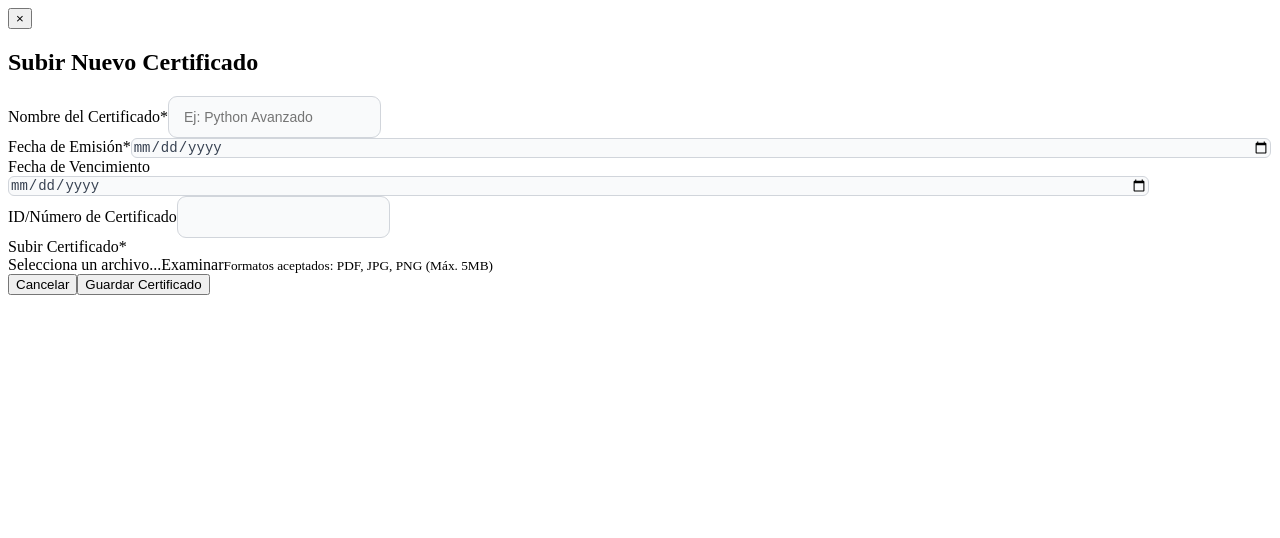
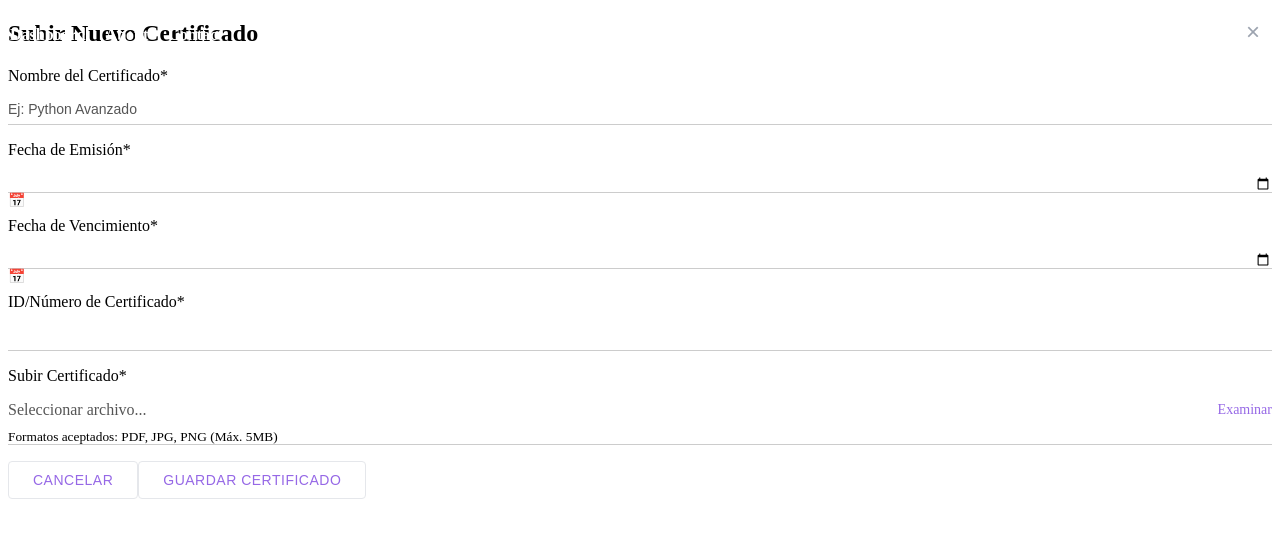
Before and after one commit to ferp03/Vantage360, an Angular app in the folder Frontend/: page /register-certificate in a window 1280 px wide. Shown: the top 538 px of the page. Built offline with nearby package versions, Linux system fonts and the light colour scheme; sample sign-in values are in the browser's storage.

Commit message:
Frontend Certificados

```diff
--- a/Frontend/src/app/Components/certificaciones/certificaciones.component.css
+++ b/Frontend/src/app/Components/certificaciones/certificaciones.component.css
@@ -79,17 +79,17 @@
   }
 
   .btn-view {
-    background: #6200fff8;
+    background: #9668e6;
     color: white;
   }
 
   .btn-download {
-    background: #6200fff8;
+    background: #9668e6;
     color: white;
   }
 
   .btn-add-certificate {
-    background: #6200fff8;
+    background: #9668e6;
     color: white;
     padding: 12px 20px;
     font-size: 16px;
--- a/Frontend/src/app/Components/certificaciones/certificaciones.component.ts
+++ b/Frontend/src/app/Components/certificaciones/certificaciones.component.ts
@@ -35,7 +35,6 @@ export class CertificacionesComponent {
     const payload = new FormData();
 
     payload.append('nombre_curso', formData.name);
-    payload.append('institucion', formData.institution);
     payload.append('fecha_emision', formData.issueDate);
     payload.append('archivo', formData.file);
 
--- a/Frontend/src/app/Components/subir-certificado/subir-certificado.component.css
+++ b/Frontend/src/app/Components/subir-certificado/subir-certificado.component.css
@@ -1,126 +1,7 @@
-.modal-overlay {
-    position: fixed;
-    top: 0;
-    left: 0;
-    right: 0;
-    bottom: 0;
-    background-color: rgba(0, 0, 0, 0.5);
-    display: flex;
-    justify-content: center;
-    align-items: center;
-    z-index: 1000;
-    background-color: #0e0d0d;
-  }
-
-  .modal-content {
-    font-family: 'Segoe UI', sans-serif;
-    background: #1f1f1f;
-    padding: 2rem;
-    border-radius: 8px;
-    width: 90%;
-    max-width: 600px;
-    position: relative;
-    color: white;
-  }
-
-  .close-button {
-    position: absolute;
-    top: 1rem;
-    right: 1rem;
-    background: none;
-    border: none;
-    font-size: 1.5rem;
-    cursor: pointer;
-    color: white;
-  }
-
-  .form-group {
-    margin-bottom: 1rem;
-  }
-
-  .form-row {
-    display: flex;
-    gap: 1rem;
-  }
-
-  .form-row .form-group {
-    flex: 1;
-  }
-
-  .form-actions {
-    display: flex;
-    justify-content: flex-end;
-    gap: 1rem;
-    margin-top: 1.5rem;
-  }
-
-  input[type="text"] {
-    padding: 12px 15px;
-    border: 1px solid #d1d5db; /* Gris más suave */
-    border-radius: 9px; /* Bordes un poco más redondeados */
-    font-size: 14px;
-    transition: all 0.3s ease;
-    background-color: #f9fafb; /* Fondo ligeramente gris */
-  }
-
-  input[type="date"] {
-  width: 90%;
-  border: 1px solid #d1d5db;
-  border-radius: 6px;
-  font-size: 14px;
-  color: #374151;
-  background-color: #f9fafb;
-  appearance: none; /* Elimina el estilo por defecto del navegador */
-  }
-
-  input[type="date"]::placeholder {
-    color: #1f1f1f;
-  }
-
-  .btn {
-    padding: 5px 10px;
-    border-radius: 6px;
-    font-weight: 500;
-    font-size: 12px;
-    cursor: pointer;
-    transition: all 0.2s ease;
-    border: none;
-    text-transform: uppercase;
-    letter-spacing: 0.5px;
-  }
-
-  .btn-cancel {
-    background-color: #6200ff57;
-    color: white;
-  }
-
-  .btn-cancel:hover {
-    background-color: #6200fff8;
-  }
-
-  .btn-submit {
-    background-color: #6200ff57;
-    color: white;
-    box-shadow: 0 2px 4px rgba(37, 99, 235, 0.2);
-  }
-
-  .btn-submit:hover {
-    background-color: #6200fff8;
-    transform: translateY(-1px);
-    box-shadow: 0 4px 6px rgba(37, 99, 235, 0.3);
-  }
-
-  .btn-submit:disabled {
-    background-color: #6200ff57;
-    color: rgb(184, 184, 184);
-    cursor: not-allowed;
-    transform: none;
-    box-shadow: none;
-  }
-
+/* Estilo base para los campos de línea */
 .input-line {
   position: relative;
-    padding-top: 1.5px;
+  margin: 8px 0 16px 0;
 }
 
 .input-line:after {
@@ -130,13 +11,13 @@
   right: 0;
   bottom: 0;
   height: 1px;
-    background-color: #d1d5db;
+  background-color: #ccc;
   transition: all 0.3s ease;
 }
 
 .input-line input {
-    width: 50%;
-    padding: 6px 0;
+  width: 100%;
+  padding: 8px 0;
   border: none;
   background: transparent;
   font-size: 14px;
@@ -144,93 +25,199 @@
   outline: none;
 }
 
+/* Efecto cuando el campo está enfocado */
 .input-line input:focus + .input-line:after {
   height: 2px;
+  background-color: #9668e6;
 }
 
-  .input-line.error:after {
-    background-color: #a71515;
+/* Estilo para campos inválidos */
+.input-line.invalid:after {
+  background-color: #e74c3c;
 }
 
-  /* Estilo base para campos de fecha */
-.input-line.date-field {
-  position: relative;
+/* Placeholder más discreto */
+.input-line input::placeholder {
+  color: #555;
+  font-weight: 300;
 }
 
-.date-icon {
-  position: absolute;
-  right: 0;
-  bottom: 8px;
-  pointer-events: none;
-  color: #6b7280;
+/* Animación para las etiquetas */
+.form-group label {
+  display: block;
+  color: #555;
   font-size: 14px;
+  margin-bottom: 4px;
+  transition: all 0.3s ease;
 }
 
+/* Estilo para campos de fecha (también en línea) */
 .input-line input[type="date"] {
-  width: 100%;
-  padding: 8px 0;
-  border: none;
-  background: transparent;
-  color: white;
   appearance: none;
   -webkit-appearance: none;
 }
 
-.input-line input[type="date"]::-webkit-calendar-picker-indicator {
-  display: none;
+/* Icono para campos de fecha */
+.input-line.date-field:after {
+  content: '📅';
+  position: absolute;
+  right: 0;
+  bottom: 8px;
+  font-size: 14px;
+  pointer-events: none;
 }
 
-/* Estilo para campo de archivo minimalista */
-.input-line.file-upload {
+/* Estilo línea para subida de archivos */
+.file-upload-line {
   position: relative;
-  padding-bottom: 8px;
+  margin: 8px 0 16px 0;
 }
 
-.file-upload:after {
+.file-upload-line:after {
   content: '';
   position: absolute;
   left: 0;
   right: 0;
   bottom: 0;
   height: 1px;
-  background-color: #d1d5db;
+  background-color: #ccc;
   transition: all 0.3s ease;
 }
 
-.file-upload:hover:after {
-  background-color: #6200fff8;
-}
-
-.file-label {
+.file-line-label {
   display: flex;
   justify-content: space-between;
   align-items: center;
+  padding: 8px 0;
   cursor: pointer;
-  width: 100%;
 }
 
 .file-name {
-  color: white;
+  color: #555;
   white-space: nowrap;
   overflow: hidden;
   text-overflow: ellipsis;
-  padding-right: 10px;
+  max-width: 70%;
 }
 
-.file-browse {
-  background: #f3f4f6;
-  color: #2563eb;
-  padding: 6px 12px;
-  border-radius: 4px;
-  font-size: 12px;
-  transition: all 0.2s;
+.browse-text {
+  color: #9668e6;
+  font-size: 14px;
 }
 
-.file-browse:hover {
-  background: #e0e7ff;
+.file-upload-line:hover:after {
+  background-color: #9668e6;
 }
 
-.file-name:empty:before {
-  content: 'Seleccionar archivo...';
+.file-upload-line.invalid:after{
+  background-color: #e74c3c;
+}
+
+.file-upload-line.invalid:hover:after {
+  background-color: #9668e6;
+}
+
+/* Cuando el campo tiene contenido */
+.input-line.has-content:after {
+  background-color: #9668e6;
+}
+/* Transición suave para todos los elementos */
+.form-group * {
+  transition: all 0.3s ease;
+}
+
+/* Contenedor de botones */
+.form-actions {
+  display: flex;
+  justify-content: flex-end;
+  gap: 12px;
+  margin-top: 24px;
+  padding-top: 16px;
+  border-top: 1px solid #eee;
+}
+
+/* Estilo base para todos los botones */
+.boton {
+  padding: 10px 24px;
+  border-radius: 4px;
+  font-size: 14px;
+  font-weight: 500;
+  cursor: pointer;
+  transition: all 0.3s ease;
+  text-transform: uppercase;
+  letter-spacing: 0.5px;
+  border: none;
+  outline: none;
+}
+
+/* Botón de Guardar (Estilo Primario) */
+.boton-enviar {
+  background-color: transparent;
+  color: #9668e6;
+  border: 1px solid #e5e7eb;
+}
+
+.boton-enviar:hover {
+  background-color: #9668e6;
+  color: white;
+  transform: translateY(-1px);
+}
+
+.boton-enviar:disabled {
+  background-color: #93c5fd;
+  cursor: not-allowed;
+  transform: none;
+  box-shadow: none;
+}
+
+/* Botón de Cancelar (Estilo Secundario) */
+.boton-cancelar {
+  background-color: transparent;
+  color: #9668e6;
+  border: 1px solid #e5e7eb;
+}
+
+.boton-cancelar:hover {
+  background-color: #9668e6;
+  border-color: #d1d5db;
+  color: white;
+}
+
+/* Botón de Cerrar (X) */
+.boton-cerrar {
+  position: absolute;
+  top: 16px;
+  right: 16px;
+  background: none;
+  border: none;
+  font-size: 24px;
   color: #9ca3af;
+  cursor: pointer;
+  padding: 4px;
+  line-height: 1;
+  transition: all 0.2s ease;
 }
+
+/* Efecto de carga para botón Guardar */
+.boton-guardar.procesando {
+  position: relative;
+  color: transparent;
+}
+
+.boton-guardar.procesando::after {
+  content: "";
+  position: absolute;
+  top: 50%;
+  left: 50%;
+  transform: translate(-50%, -50%);
+  width: 18px;
+  height: 18px;
+  border: 2px solid rgba(255, 255, 255, 0.3);
+  border-radius: 50%;
+  border-top-color: white;
+  animation: spin 1s linear infinite;
+}
+
+@keyframes spin {
+  to { transform: translate(-50%, -50%) rotate(360deg); }
+}
--- a/Frontend/src/app/Components/subir-certificado/subir-certificado.component.html
+++ b/Frontend/src/app/Components/subir-certificado/subir-certificado.component.html
@@ -5,44 +5,52 @@
     <h2 class="titulo-modal">Subir Nuevo Certificado</h2>
 
     <form [formGroup]="formularioCertificado" (ngSubmit)="onSubmit()" class="formulario-certificado">
-      <!-- Nombre del Certificado -->
       <div class="grupo-formulario">
         <label for="nombreCertificado">Nombre del Certificado*</label>
-        <input id="nombreCertificado" type="text" formControlName="name" placeholder="Ej: Python Avanzado">
         <div class="mensaje-error" *ngIf="erroresFormulario['name']">{{ erroresFormulario['name'] }}</div>
+        <div class="input-line" [class.invalid]="erroresFormulario['name']">
+          <input id="nombreCertificado" type="text" formControlName="name" placeholder="Ej: Python Avanzado">
+        </div>
       </div>
 
       <!-- Fechas -->
       <div class="fila-formulario">
         <div class="grupo-formulario">
           <label for="fechaEmision">Fecha de Emisión*</label>
-          <input id="fechaEmision" type="date" formControlName="issueDate">
           <div class="mensaje-error" *ngIf="erroresFormulario['issueDate']">{{ erroresFormulario['issueDate'] }}</div>
+          <div class="input-line date-field" [class.invalid]="erroresFormulario['issueDate']">
+            <input id="fechaEmision" type="date" formControlName="issueDate">
+          </div>
         </div>
 
         <div class="grupo-formulario">
-          <label for="fechaVencimiento">Fecha de Vencimiento</label>
-          <input id="fechaVencimiento" type="date" formControlName="expiryDate">
+          <label for="fechaVencimiento">Fecha de Vencimiento*</label>
+          <div class="mensaje-error" *ngIf="erroresFormulario['expiryDate']">{{ erroresFormulario['expiryDate'] }}</div>
+          <div class="input-line date-field" [class.invalid]="erroresFormulario['expiryDate']">
+            <input id="fechaVencimiento" type="date" formControlName="expiryDate">
+          </div>
         </div>
       </div>
 
       <!-- ID de Certificado -->
       <div class="grupo-formulario">
-        <label for="idCertificado">ID/Número de Certificado</label>
-        <input id="idCertificado" type="text" formControlName="certificateId">
+        <label for="idCertificado">ID/Número de Certificado*</label>
+        <div class="mensaje-error" *ngIf="erroresFormulario['certificateId']">{{ erroresFormulario['certificateId'] }}</div>
+        <div class="input-line" [class.invalid]="erroresFormulario['certificateId']">
+          <input id="idCertificado" type="text" formControlName="certificateId">
+        </div>
       </div>
 
       <!-- Subida de Archivo -->
       <div class="grupo-formulario">
         <label>Subir Certificado*</label>
-        <div class="area-subida-archivo" [class.invalido]="erroresFormulario['file']">
-          <input type="file" id="archivoCertificado" (change)="alCambiarArchivo($event)" #inputArchivo hidden
-                 accept=".pdf,.jpg,.jpeg,.png">
-          <label for="archivoCertificado" class="etiqueta-archivo">
-            <span class="nombre-archivo">{{ nombreArchivoSeleccionado || 'Selecciona un archivo...' }}</span>
-            <span class="boton-examinar">Examinar</span>
+        <div class="mensaje-error" *ngIf="erroresFormulario['file']">{{ erroresFormulario['file'] }}</div>
+        <div class="file-upload-line" [class.invalid]="erroresFormulario['file']">
+          <input type="file" id="archivoCertificado" (change)="alCambiarArchivo($event)" #fileInput hidden>
+          <label for="archivoCertificado" class="file-line-label">
+            <span class="file-name">{{ nombreArchivoSeleccionado || 'Seleccionar archivo...' }}</span>
+            <span class="browse-text">Examinar</span>
           </label>
-          <div class="mensaje-error" *ngIf="erroresFormulario['file']">{{ erroresFormulario['file'] }}</div>
           <small class="hint-archivo">Formatos aceptados: PDF, JPG, PNG (Máx. 5MB)</small>
         </div>
       </div>
@@ -52,7 +60,7 @@
         <button type="button" class="boton boton-cancelar" (click)="cerrar()" [disabled]="estaEnviando">
           Cancelar
         </button>
-        <button type="submit" class="boton boton-enviar" [disabled]="estaEnviando">
+        <button type="submit" class="boton boton-enviar" [disabled]="!formularioCertificado.valid" [disabled]="estaEnviando">
           <span *ngIf="!estaEnviando">Guardar Certificado</span>
           <span *ngIf="estaEnviando">Enviando...</span>
         </button>
--- a/Frontend/src/app/Components/subir-certificado/subir-certificado.component.ts
+++ b/Frontend/src/app/Components/subir-certificado/subir-certificado.component.ts
@@ -13,7 +13,7 @@ export class SubirCertificadoComponent {
   @Output() cerrarModal = new EventEmitter<void>();
   @Output() certificadoEnviado = new EventEmitter<any>();
 
-  formularioCertificado!: FormGroup;
+  formularioCertificado!: FormGroup; // certificateForm
   nombreArchivoSeleccionado: string = '';
   estaEnviando: boolean = false;
   erroresFormulario: Record<FormField, string> = {
@@ -37,8 +37,13 @@ export class SubirCertificadoComponent {
       required: 'Este campo es requerido',
       invalidType: 'Solo se aceptan PDF, JPG o PNG'
     },
-    expiryDate: {},
-    certificateId: {}
+    expiryDate: {
+      required: 'Este campo es requerido',
+      pastDate: 'La fecha no puede ser pasada'
+    },
+    certificateId: {
+      required: 'Este campo es requerido'
+    }
   };
 
   constructor(private fb: FormBuilder) {
@@ -49,8 +54,8 @@ export class SubirCertificadoComponent {
     this.formularioCertificado = this.fb.group({
       name: ['', [Validators.required, Validators.maxLength(100)]],
       issueDate: ['', [Validators.required, this.validarFechaPasada]],
-      expiryDate: [''],
-      certificateId: [''],
+      expiryDate: ['', [Validators.required, this.validarFechaPasada]],
+      certificateId: ['', [Validators.required]],
       file: [null, Validators.required]
     });
 
@@ -67,6 +72,24 @@ export class SubirCertificadoComponent {
     if (fechaSeleccionada > hoy) {
       return { pastDate: true };
     }
+    return null;
+  }
+
+  validarFechaFutura(control: AbstractControl): { [key: string]: boolean } | null {
+    // Si el campo está vacío (y es opcional), no hay error
+    if (!control.value) {
+      return null;
+    }
+
+    const fechaVencimiento = new Date(control.value);
+    const hoy = new Date();
+    hoy.setHours(0, 0, 0, 0);
+
+    // Verificamos si la fecha de vencimiento es hoy o en el pasado
+    if (fechaVencimiento <= hoy) {
+      return { futureDateRequired: true }; // Error si no es futura
+    }
+
     return null;
   }
 
--- a/Frontend/src/app/services/api.service.ts
+++ b/Frontend/src/app/services/api.service.ts
@@ -33,22 +33,10 @@ export class ApiService {
   }
 
   guardarCertificado(formData: FormData): Observable<any> {
-    // Simulación - remover cuando el backend esté listo
-    console.log('Datos simulados que se enviarían:', {
-      nombre_curso: formData.get('nombre_curso'),
-      archivo: (formData.get('archivo') as File)?.name
+    const headers = new HttpHeaders({
     });
 
-    return of({
-      success: true,
-      data: {
-        id: 'simulado-' + Math.random().toString(36).substring(2),
-        nombre_curso: formData.get('nombre_curso'),
-        institucion: formData.get('institucion'),
-        archivo_url: 'assets/placeholder-certificate.pdf',
-        fecha_emision: new Date().toISOString()
-      }
-    });
+    return this.http.post(`${this.apiUrl}/certificados`, formData, { headers });
   }
 
   obtenerCertificados(): Observable<any> {
```
Lines whose indentation alone changed are shown as unchanged.
